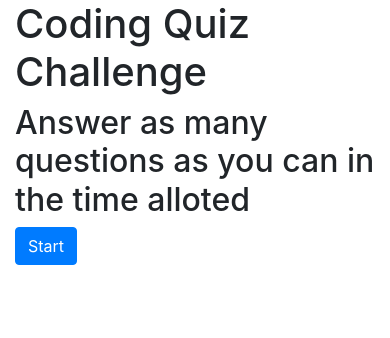
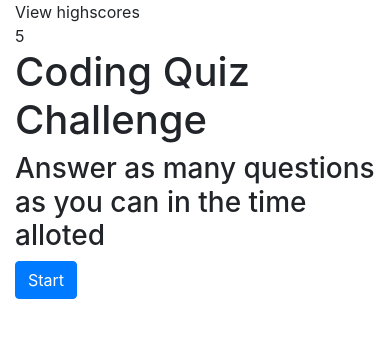
Before and after one commit to noheropage/codeQuiz, a plain HTML site: page index.html in a window 390 px wide. Drawn offline with nearby package versions, Linux system fonts and the light colour scheme.

Commit message:
Establish basic timer function and grid placement

```diff
--- a/index.html
+++ b/index.html
@@ -10,9 +10,22 @@
 </head>
 
 <body>
+    <header class="container">
+        <div class="row">
+        <!-- TODO: LUQ link to highscores -->
+        <!-- RUQ reference to timer  -->
+            <div class="col-md-2 mr-auto">
+                View highscores
+            </div>
+            <div class="col-md-2 ml-auto time">
+                Timer
+            </div>
+        </div>
+
+    </header>
     <div class="container">
         <h1>Coding Quiz Challenge</h1>
-        <h2>Answer as many questions as you can in the time alloted</h2>
+        <h3>Answer as many questions as you can in the time alloted</h3>
         <button type ="button" class="btn btn-primary">Start</button>
     </div>
 
--- a/script.js
+++ b/script.js
@@ -1,5 +1,23 @@
+var timeEl = document.querySelector(".time");
+var secondsLeft = 10;
+
+setTime();
+
+
+
 // TODO: timer displayed (upper right hand corner perhaps)
+function setTime() {
+    var timerInterval = setInterval(function() {
+        secondsLeft--;
+        timeEl.textContent = secondsLeft
 
+        if (secondsLeft <= 0) {
+            clearInterval(timerInterval);
+            // TODO:
+            // timesOut();
+        }
+    }, 1000);
+}
 // TODO: start button
 
 // TODO: generate question with multiple answers
```
